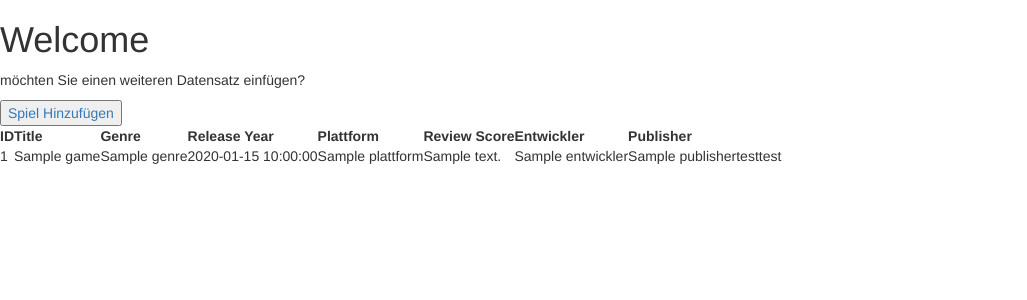
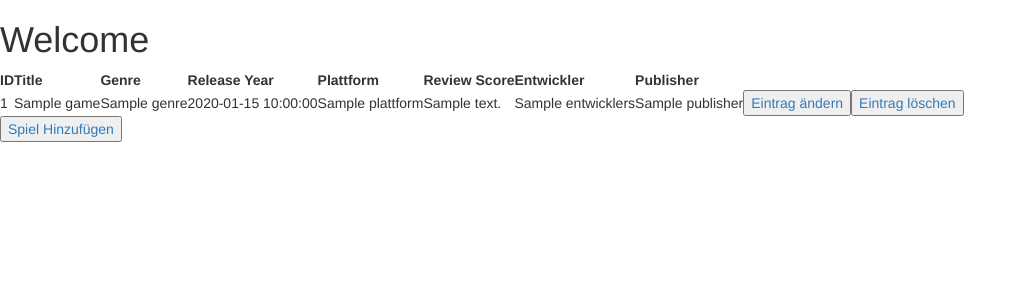
Before and after one commit to atJustinG/GameListe, a Symfony app: template templates/games/index.html.twig in a window 1280 px wide. Shown: the top 300 px of the page, without its empty margins (0-1027 px from the left). Run offline with Twig, Linux system fonts and the light colour scheme; the template is opened without the code that fills it: most values are stand-ins (such as "Sample title", 1, 10 or a date in 2020); some libraries are stand-ins or nearby versions.

Commit message:
index tabelle hinzugefügt Publisher Liste angeordnet, Jahr Funktion noch fehlerhaft, gameChange angefangen

```diff
--- a/src/Controller/DefaultController.php
+++ b/src/Controller/DefaultController.php
@@ -30,6 +30,7 @@ class DefaultController extends AbstractController
        $repository = $this->getDoctrine()->getRepository(Game::class);
 
         $games = $repository->findAll();
+
         return $this->render('/games/index.html.twig', ['games'=>$games]);
     }
 
--- a/src/Entity/Game.php
+++ b/src/Entity/Game.php
@@ -22,7 +22,7 @@ class Game
     private $id;
 
     /**
-     * @ORM\Column(type="string", length=15)
+     * @ORM\Column(type="string", length=255)
      */
     private $title;
 
--- a/templates/games/index.html.twig
+++ b/templates/games/index.html.twig
@@ -7,7 +7,7 @@
     <h1>Welcome</h1>
 
     <div>
-        <p>möchten Sie einen weiteren Datensatz einfügen?</p>
+
 
         <table>
             <tr>
@@ -27,22 +27,21 @@
                 <td>{{ game.id }}</td>
                 <td>{{ game.title }}</td>
                 <td>{{ game.genre }}</td>
-                <td>{{ game.release_date }}</td>
-                <td>{{ game.plattform.name }}</td>
-                <td>{{ gamme.review }}</td>
-                <td>{{ game.entwickler.name }}</td>
+                <td>{{ game.releaseDate }}</td>
+                <td>{{ game.plattform|join('<br>')|raw }}</td>
+                <td>{{ game.review }}</td>
+                <td>{{ game.entwicklers|join('<br>')|raw }}</td>
                 <td>{{ game.publisher }}</td>
-                <td>test</td>
-                <td>test</td>
+                <td><a href= "{{ path("app_game_changeGame") }}"><button type="button" name="btnChange">Eintrag ändern</button></a></td>
+                <td><a href= "{{ path("app_game_addGame") }}"><button type="button" name="btnDelete">Eintrag löschen</button></a></td>
 
             </tr>
             {% endfor %}
                 {#{{ game.title }}#}
 
+
+        </table>
         <a href= "{{ path("app_game_addGame") }}"><button type="button" name="btnYes">Spiel Hinzufügen</button></a>
-        </table>
-
     </div>
 
-
 {% endblock %}
```
Also changed, not shown: src/Controller/changeGameController.php (added, +15 -0 lines), src/Form/Type/GameType.php (+42 -2 lines).
